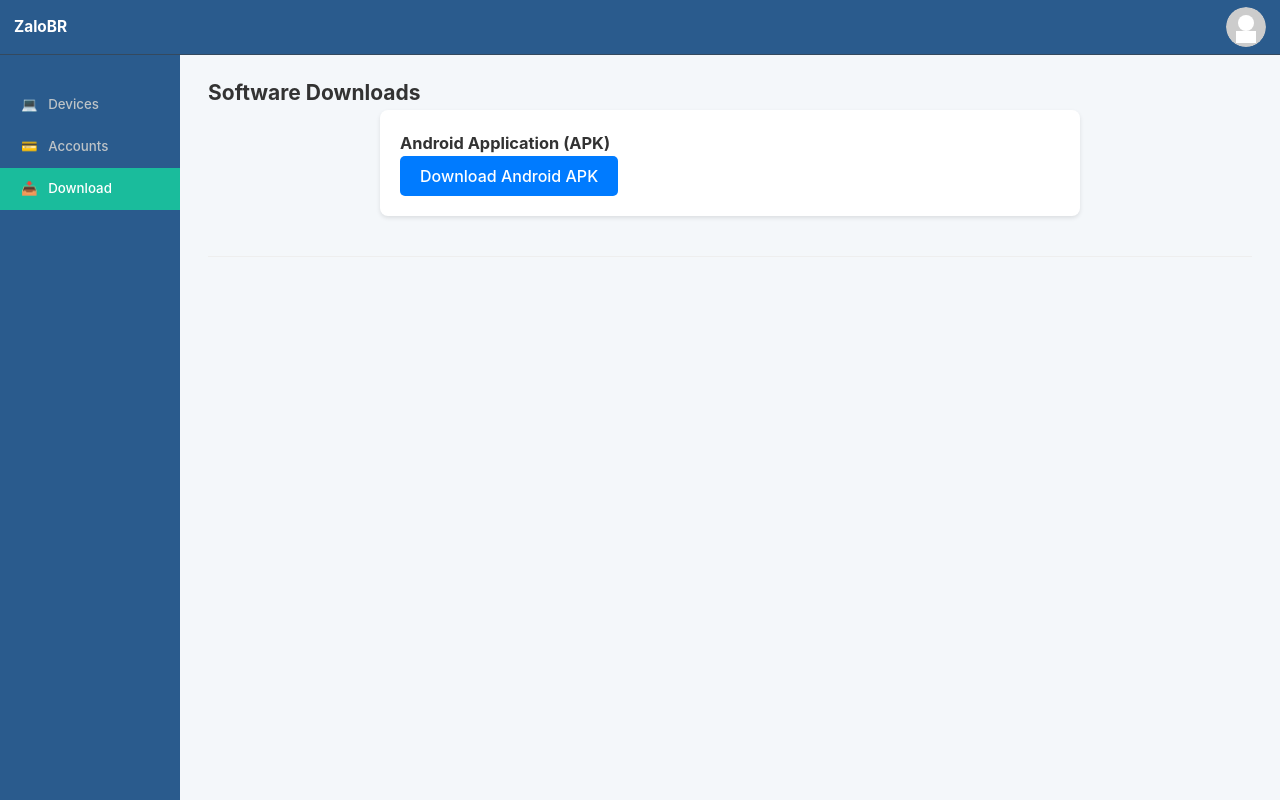
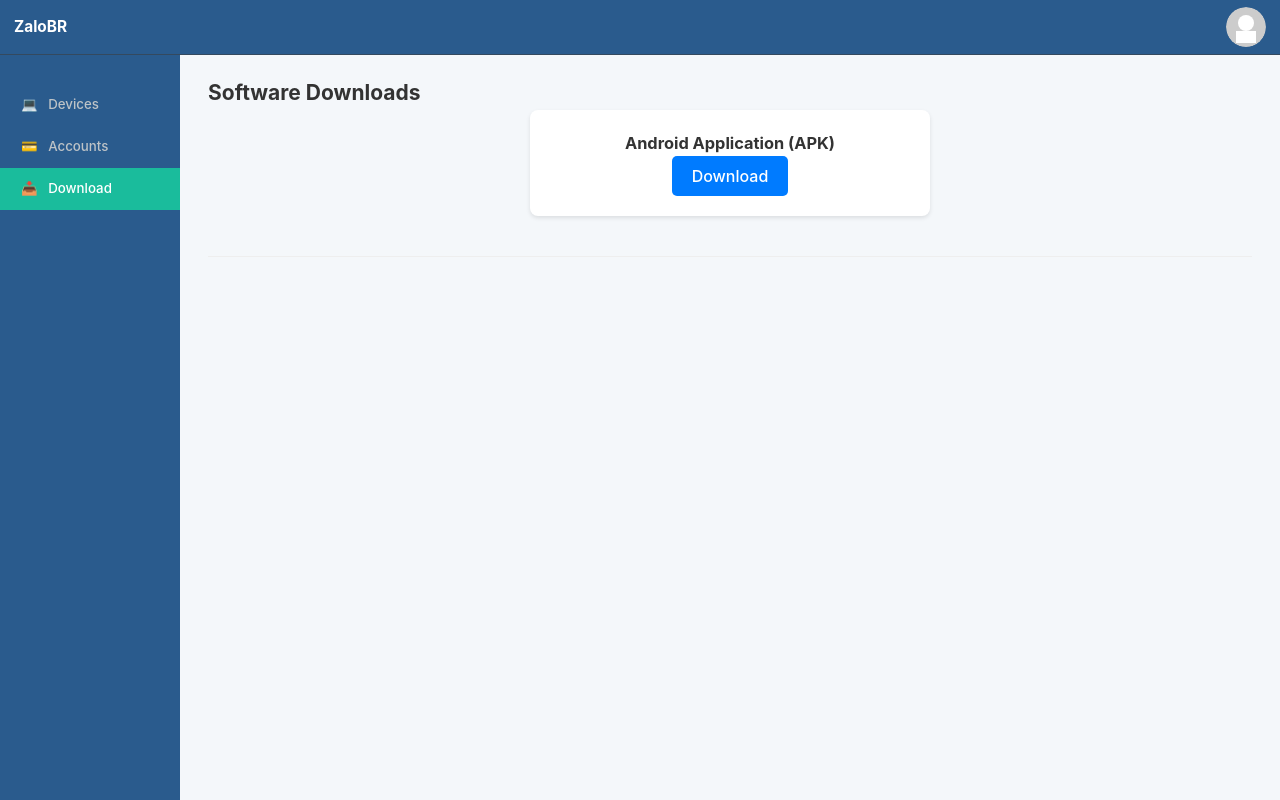
Before and after one commit to phong12a5/ZaloBackupRestoreBE, a Vue app in the folder frontend/: page /download in a window 1280 px wide. Built offline with nearby package versions, Linux system fonts and the light colour scheme; no server answers; sample sign-in values are in the browser's storage.

Commit message:
update fe

```diff
--- a/frontend/src/views/DownloadView.vue
+++ b/frontend/src/views/DownloadView.vue
@@ -4,7 +4,7 @@
 
     <section class="download-section">
       <h3>Android Application (APK)</h3>
-      <button @click="downloadApk" class="download-button">Download Android APK</button>
+      <button @click="downloadApk" class="download-button">Download</button>
     </section>
 
     <hr class="section-divider">
@@ -74,10 +74,12 @@
   background-color: #fff;
   border-radius: 8px;
   box-shadow: 0 2px 4px rgba(0, 0, 0, 0.1);
-  /* Added for horizontal centering */
   margin-left: auto;
   margin-right: auto;
-  max-width: 700px; /* Adjust as needed, ensures the section is not full-width if parent is wider */
+  max-width: 400px;
+  display: flex;
+  flex-direction: column;
+  align-items: center;
 }
 
 .download-section h2 {
```
